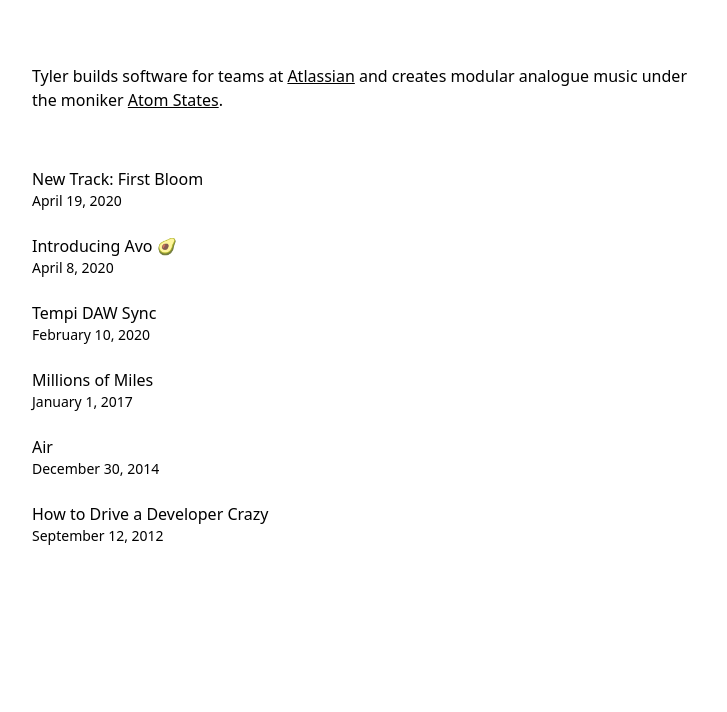
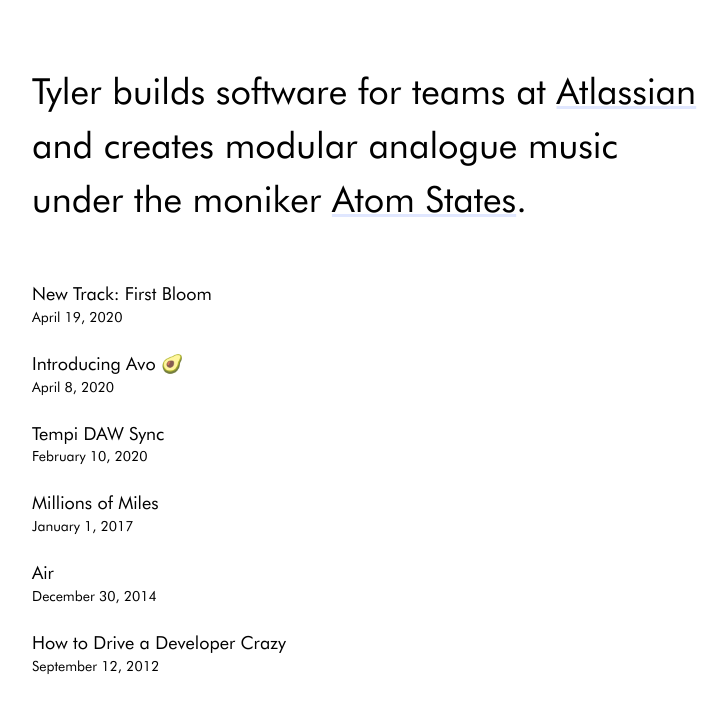
Before and after one commit to linuxsable/tylervh.com, a Next.js app: page / in a window 1280 px wide. Shown: the top 712 px of the page, without its empty margins (272-999 px from the left). Built offline with nearby package versions, Linux system fonts and the light colour scheme.

Commit message:
Fix some styles

```diff
--- a/_posts/how-to-drive-a-developer-crazy.md
+++ b/_posts/how-to-drive-a-developer-crazy.md
@@ -5,9 +5,9 @@ author:
   name: Tyler Van Hoomissen
 ---
 
-1. Ignore all syntax and whitespace conventions, invent your own instead.
-2. Commit code without reviewing your own diffs for errors and consistency.
-3. Commit code to source control with meaningless messages.
-4. Use meaningless names for variables, functions, classes, etc., that only mean something to you.
-5. Create large functions which take up many, many lines of code, possibly even pages.
-6. Don't use project libraries or components, but invent your own to keep things un-DRY and inconsistent as possible.
+- Ignore all syntax and whitespace conventions, invent your own instead.
+- Commit code without reviewing your own diffs for errors and consistency.
+- Commit code to source control with meaningless messages.
+- Use meaningless names for variables, functions, classes, etc., that only mean something to you.
+- Create large functions which take up many, many lines of code, possibly even pages.
+- Don't use project libraries or components, but invent your own to keep things un-DRY and inconsistent as possible.
--- a/components/intro.tsx
+++ b/components/intro.tsx
@@ -1,6 +1,6 @@
 const Intro = () => {
   return (
-    <section className="flex-col md:flex-row flex items-center md:justify-between mt-16 mb-16 md:mb-12">
+    <section className="flex-col md:flex-row flex items-center md:justify-between mt-16 mb-16 md:mb-12 text-4xl">
       <h4>
         Tyler builds software for teams at{" "}
         <a href="http://atlassian.com" className="underline">
--- a/components/layout.tsx
+++ b/components/layout.tsx
@@ -11,7 +11,7 @@ const Layout = ({ preview, children }: Props) => {
   return (
     <>
       <Meta />
-      <div className="min-h-screen">
+      <div>
         <main className="px-8 sm:px-0">{children}</main>
       </div>
       <Footer />
--- a/components/post-body.tsx
+++ b/components/post-body.tsx
@@ -6,7 +6,7 @@ type Props = {
 
 const PostBody = ({ content }: Props) => {
   return (
-    <div className="max-w-2xl mx-auto text-base">
+    <div className="max-w-2xl mx-auto">
       <div
         className={markdownStyles["markdown"]}
         dangerouslySetInnerHTML={{ __html: content }}
--- a/components/post-header.tsx
+++ b/components/post-header.tsx
@@ -17,7 +17,7 @@ const PostHeader = ({ title, coverImage, date, author }: Props) => {
       <PostTitle>{title}</PostTitle>
       <div className="max-w-2xl mx-auto">
         <div className="block md:hidden mb-6"></div>
-        <div className="mb-6 text-sm">
+        <div className="mb-6">
           <DateFormatter dateString={date} />
         </div>
       </div>
--- a/components/post-preview.tsx
+++ b/components/post-preview.tsx
@@ -1,6 +1,4 @@
-import Avatar from "./avatar";
 import DateFormatter from "./date-formatter";
-import CoverImage from "./cover-image";
 import Link from "next/link";
 import Author from "../types/author";
 
@@ -13,17 +11,10 @@ type Props = {
   slug: string;
 };
 
-const PostPreview = ({
-  title,
-  coverImage,
-  date,
-  excerpt,
-  author,
-  slug,
-}: Props) => {
+const PostPreview = ({ title, date, slug }: Props) => {
   return (
     <div>
-      <h3 className="leading-snug text-base">
+      <h3 className="leading-snug text-lg">
         <Link as={`/posts/${slug}`} href="/posts/[slug]">
           <a className="hover:underline">{title}</a>
         </Link>
--- a/components/post-title.tsx
+++ b/components/post-title.tsx
@@ -5,7 +5,7 @@ type Props = {
 };
 
 const PostTitle = ({ children }: Props) => {
-  return <h1 className="text-lg max-w-2xl mx-auto pt-16">{children}</h1>;
+  return <h1 className="text-3xl max-w-2xl mx-auto pt-16">{children}</h1>;
 };
 
 export default PostTitle;
--- a/tailwind.config.js
+++ b/tailwind.config.js
@@ -2,9 +2,19 @@ module.exports = {
   purge: ["./components/**/*.tsx", "./pages/**/*.tsx"],
   theme: {
     extend: {
-      // fontFamily: {
-      //   sans: ["Futura"],
-      // },
+      fontFamily: {
+        sans: ["Futura"],
+      },
     },
   },
+  variants: {},
+  plugins: [
+    ({ addUtilities }) => {
+      addUtilities({
+        ".underline": {
+          "text-decoration-color": "#E0E7FF",
+        },
+      });
+    },
+  ],
 };
```
Also changed, not shown: components/markdown-styles.module.css (+10 -1 lines).
